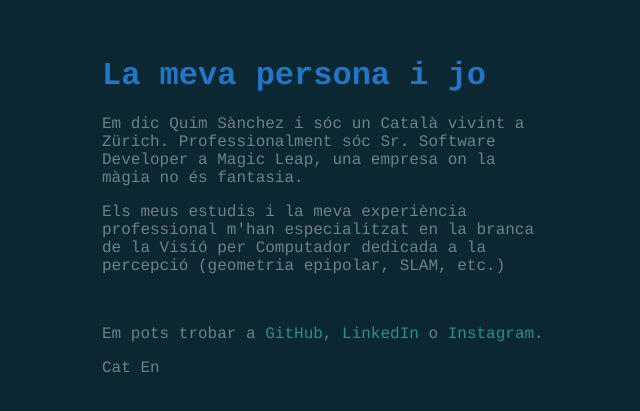
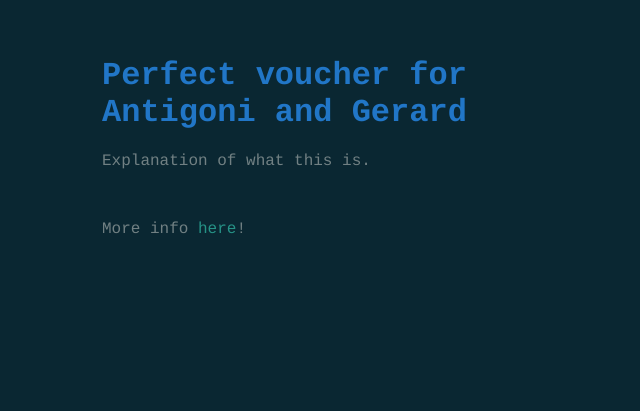
Before and after one commit to focs/focs.github.io, a plain HTML site: page index.html in a window 1280 px wide. Shown: the part 103-514 px from the top of the page, without its empty margins (314-954 px from the left). Drawn offline with Linux system fonts and the light colour scheme.

Commit message:
Hide old page and start gerards page

```diff
--- a/index.html
+++ b/index.html
@@ -1,17 +1,15 @@
 <html>
    <head>
-      <title>La meva pagina personal</title>
+      <title>Incredible voucher</title>
       <link rel="stylesheet" type="text/css" href="style.css">
    </head>
 
    <body>
      <div class="warp">
-       <h1>La meva persona i jo</h1>
-       <p>Em dic Quim Sànchez i sóc un Català vivint a Zürich. Professionalment sóc Sr. Software Developer a Magic Leap, una empresa on la màgia no és fantasia.</p>
-       <p>Els meus estudis i la meva experiència professional m'han especialitzat en la branca de la Visió per Computador dedicada a la percepció (geometria epipolar, SLAM, etc.)</p>
+       <h1>Perfect voucher for Antigoni and Gerard</h1>
+       <p>Explanation of what this is.</p>
        <br />
-       <p>Em pots trobar a <a href="http://github.com/focs">GitHub</a>, <a href="http://linkedin.com/in/linkedfocs">LinkedIn</a> o <a href="https://www.instagram.com/rocknsnowfocs/">Instagram</a>.</p>
-       <p><a class="lang_link"  href="index.html">Cat</a> <a class="lang_link" href="index_en.html">En</a></p>
+       <p>More info <a href="https://7132.com/en/specials/packages-detail/id/5989/silver-sundays">here</a>!</p>
      </div>
    </body>
 </html>
--- /dev/null
+++ b/old/style.css
@@ -0,0 +1,26 @@
+body {
+  background-color: #0a2732;
+  font-family: courier;
+}
+p {
+  color: #718083;
+}
+h1 {
+  color: #2176c7;
+  margin-top: 5em;
+}
+a {
+  color: #269286;
+  text-decoration: none
+}
+.warp
+{
+  width: 28em;
+  margin:0 auto;
+}
+
+.lang_link
+{
+  color: #718083;
+  text-decoration: none
+}
```
Also changed, not shown: old/faq.html (added, +17 -0 lines), old/index.html (added, +17 -0 lines), old/index_en.html (renamed from index_en.html).
